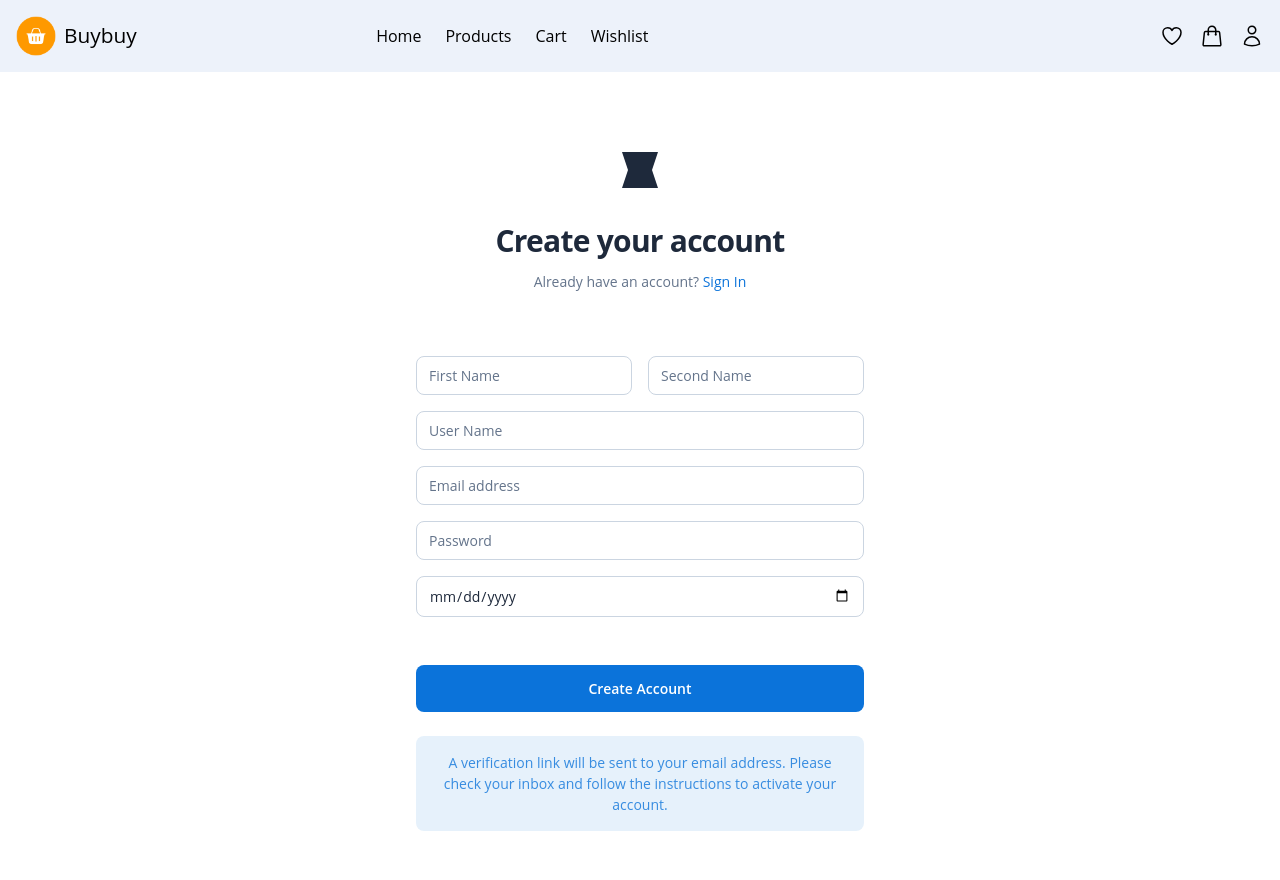
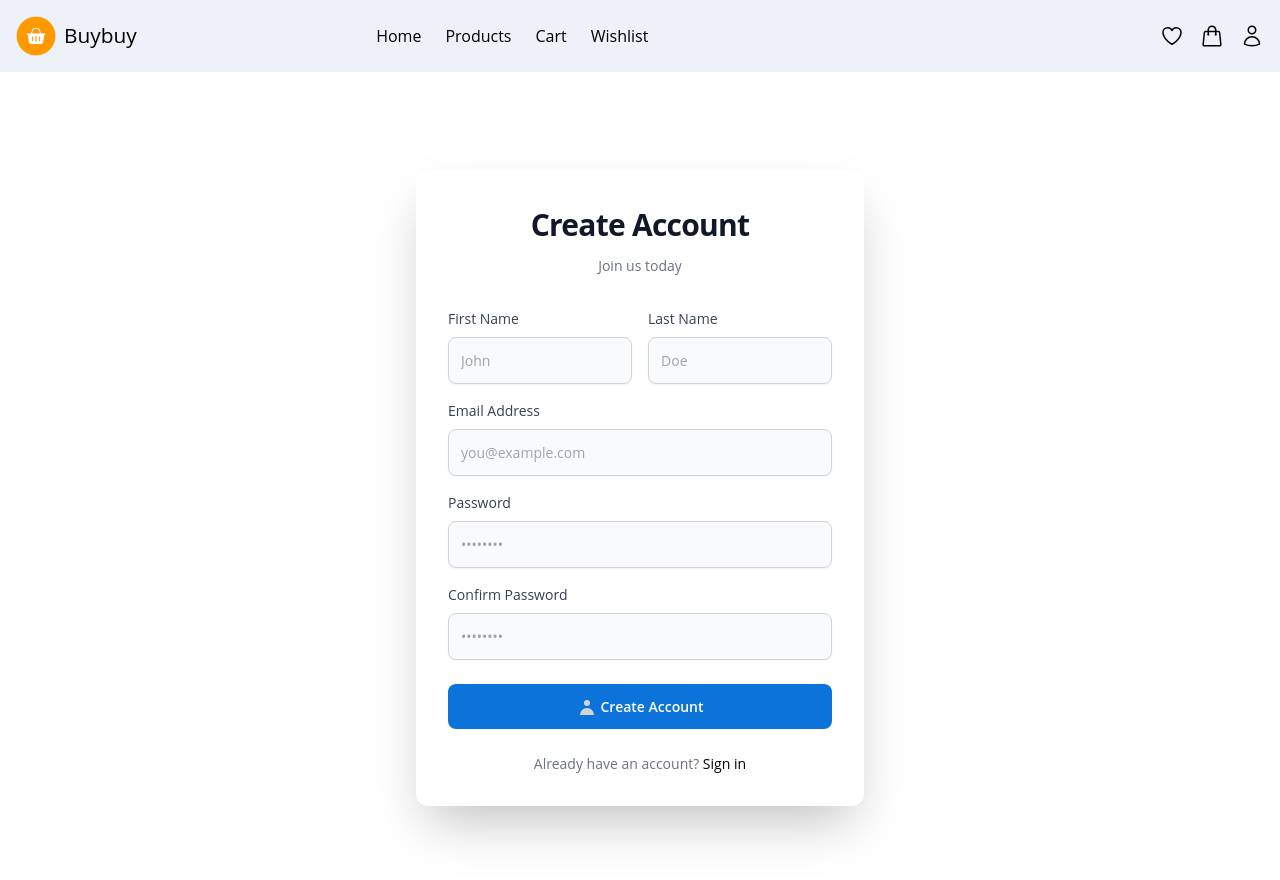
Before and after one commit to hageramadan/Ecommerce_Mearn, a React (Create React App) app: page /register in a window 1280 px wide. Shown: the top 880 px of the page. Built offline with nearby package versions, Linux system fonts and the light colour scheme.

Commit message:
refactor login and register

```diff
--- a/src/App.js
+++ b/src/App.js
@@ -8,8 +8,7 @@ import Wishlist from "./Pages/Wishlist/Wishlist";
 import AdminLayout from "./Layouts/AdminLayout";
 import Dashboard from "./Pages/Admin/Dashboard";
 import Orders from "./Pages/Admin/Orders";
-// import Login from "./Pages/Login/Login";
-import Register from "./Pages/Register/Register";
+import Register from "./Pages/Register/RefactorRegister.js";
 import AccountDetails from "./Pages/Account Details/accountDetails.js";
 import ProductDetails from "./Pages/Product-Details/ProductDetails.js";
 import Login from "./Pages/Login/RefactorLogin.js";
--- /dev/null
+++ b/src/Pages/Register/RefactorRegister.js
@@ -0,0 +1,132 @@
+import React, { useState } from 'react';
+import './RegisterRefactor.css';
+import AuthCard from '../../Components/AuthCard.js';
+import InputField from '../../Components/InputField.js';
+import Button from '../../Components/Button.js';
+
+const Register = () => {
+  const [formData, setFormData] = useState({
+    firstName: '',
+    lastName: '',
+    email: '',
+    password: '',
+    confirmPassword: ''
+  });
+
+  const handleChange = (e) => {
+    const { name, value } = e.target;
+    setFormData(prevState => ({
+      ...prevState,
+      [name]: value
+    }));
+  };
+
+  const handleSubmit = (e) => {
+    e.preventDefault();
+
+    if (formData.password !== formData.confirmPassword) {
+      alert('Passwords do not match!');
+      return;
+    }
+
+    // Handle registration logic here
+    console.log('Registration attempt:', formData);
+  };
+
+  const userIcon = (
+    <svg className="user-icon" fill="currentColor" viewBox="0 0 20 20" xmlns="http://www.w3.org/2000/svg">
+      <path fillRule="evenodd" d="M10 9a3 3 0 100-6 3 3 0 000 6zm-7 9a7 7 0 1114 0H3z" clipRule="evenodd"></path>
+    </svg>
+  );
+
+  return (
+    <AuthCard
+      title="Create Account"
+      subtitle="Join us today"
+      footerText="Already have an account?"
+      footerLink="#"
+      footerLinkText="Sign in"
+    >
+      <form onSubmit={handleSubmit} className="register-form">
+        <div className="form-fields">
+          <div className="name-fields">
+            <InputField
+              id="first-name"
+              name="firstName"
+              type="text"
+              label="First Name"
+              placeholder="John"
+              value={formData.firstName}
+              onChange={handleChange}
+              required
+              autoComplete="given-name"
+              className="name-field"
+            />
+
+            <InputField
+              id="last-name"
+              name="lastName"
+              type="text"
+              label="Last Name"
+              placeholder="Doe"
+              value={formData.lastName}
+              onChange={handleChange}
+              required
+              autoComplete="family-name"
+              className="name-field"
+            />
+          </div>
+
+          <InputField
+            id="email-address"
+            name="email"
+            type="email"
+            label="Email Address"
+            placeholder="you@example.com"
+            value={formData.email}
+            onChange={handleChange}
+            required
+            autoComplete="email"
+          />
+
+          <InputField
+            id="password"
+            name="password"
+            type="password"
+            label="Password"
+            placeholder="••••••••"
+            value={formData.password}
+            onChange={handleChange}
+            required
+            autoComplete="new-password"
+          />
+
+          <InputField
+            id="confirm-password"
+            name="confirmPassword"
+            type="password"
+            label="Confirm Password"
+            placeholder="••••••••"
+            value={formData.confirmPassword}
+            onChange={handleChange}
+            required
+            autoComplete="new-password"
+          />
+        </div>
+
+        <div className="submit-section">
+          <Button
+            type="submit"
+            variant="primary"
+            fullWidth
+            leftIcon={userIcon}
+          >
+            Create Account
+          </Button>
+        </div>
+      </form>
+    </AuthCard>
+  );
+};
+
+export default Register;
--- /dev/null
+++ b/src/Pages/Register/RegisterRefactor.css
@@ -0,0 +1,39 @@
+/* Register-specific styles */
+.register-form {
+  margin-top: 2rem;
+}
+
+.form-fields {
+  display: flex;
+  flex-direction: column;
+  gap: 1rem;
+}
+
+.name-fields {
+  display: grid;
+  grid-template-columns: 1fr 1fr;
+  gap: 1rem;
+}
+
+.submit-section {
+  margin-top: 1.5rem;
+}
+
+.user-icon {
+  height: 1.25rem;
+  width: 1.25rem;
+  color: #d1d5db;
+  transition: color 0.3s ease;
+}
+
+.btn-primary:hover .user-icon {
+  color: #f3f4f6;
+}
+
+/* Responsive design for name fields */
+@media (max-width: 640px) {
+  .name-fields {
+    grid-template-columns: 1fr;
+    gap: 1rem;
+  }
+}
```
Also changed, not shown: src/Pages/Login/RefactorLogin.js (line endings or trailing spaces).
